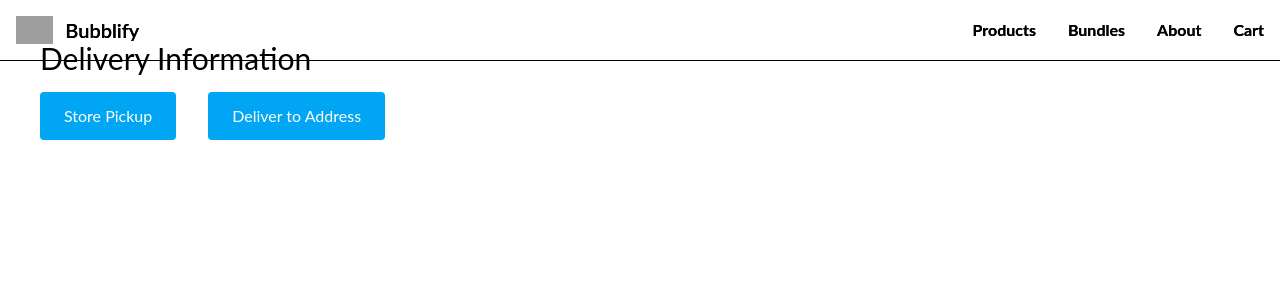
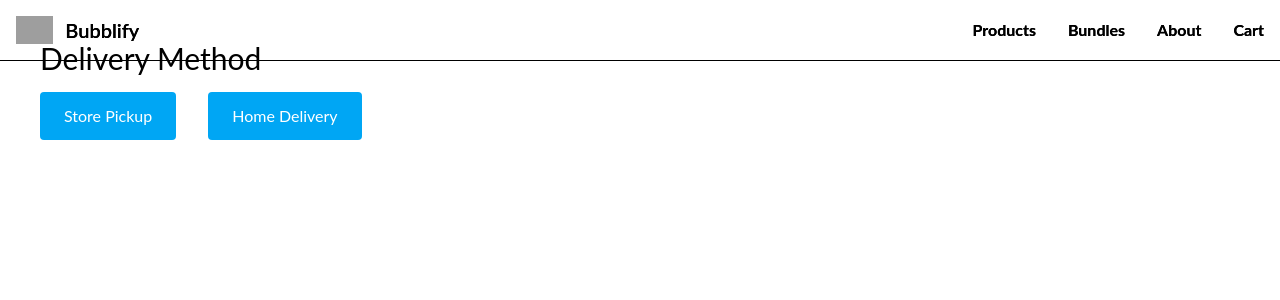
Before and after one commit to herdisheida/Bubblify, a Next.js app in the folder my-app/: page /checkout/delivery in a window 1280 px wide. Shown: the top 300 px of the page. Built offline with nearby package versions, Linux system fonts and the light colour scheme; grey boxes are pictures that could not be loaded.

Commit message:
handling delivery method

```diff
--- a/my-app/app/(checkout)/checkout/delivery/page.tsx
+++ b/my-app/app/(checkout)/checkout/delivery/page.tsx
@@ -1,18 +1,31 @@
 'use client' // TODO change thie / remove this
 
+import { useCheckout } from "@/context/CheckoutContext"
+import { useRouter } from "next/navigation"
+import { DeliveryMethod } from "@/types/orders"
 
 export default function DeliveryPage({}) {
+  const { setMethod } = useCheckout()
+  const router = useRouter()
+
+  function handleSelect(method: DeliveryMethod) {
+    setMethod(method)
+    router.push("/checkout/info")
+  }
+
+  const delivery = "delivery" as DeliveryMethod;
+  const pickup = "pickup" as DeliveryMethod;
 
   return (
     <div className="p-10">
-      <h1 className="text-3xl mb-6">Delivery Information</h1>
+      <h1 className="text-3xl mb-6">Delivery Method</h1>
 
-        {/*
+        {/* TODO
         In the first page of checkout (/checkout/delivery) the user needs to decide if
         he wants to arrange a store-pickup or have it delivered
         */}
 
-        {/*
+        {/* TODO
         If he decides to have it delivered, the next page (/checkout/info) will ask to
         input the following information: name, address, city, telephone and postal
         code
@@ -21,13 +34,13 @@ export default function DeliveryPage({}) {
         */}
 
         <button className="bg-sky-500 hover:bg-sky-700 text-white px-6 py-3 rounded mt-4 mr-4 transition-colors"
-          onClick={() => (window.location.href = "/checkout/info", { type: "pickup" })}>
+          onClick={() => handleSelect(pickup)}>
             Store Pickup
         </button>
 
         <button className="bg-sky-500 hover:bg-sky-700 text-white px-6 py-3 rounded mt-4 ml-4 transition-colors"
-          onClick={() => (window.location.href = "/checkout/info", { type: "delivery" })}>
-            Deliver to Address
+          onClick={() => handleSelect(delivery)}>
+            Home Delivery
         </button>
     </div>
   );
```
